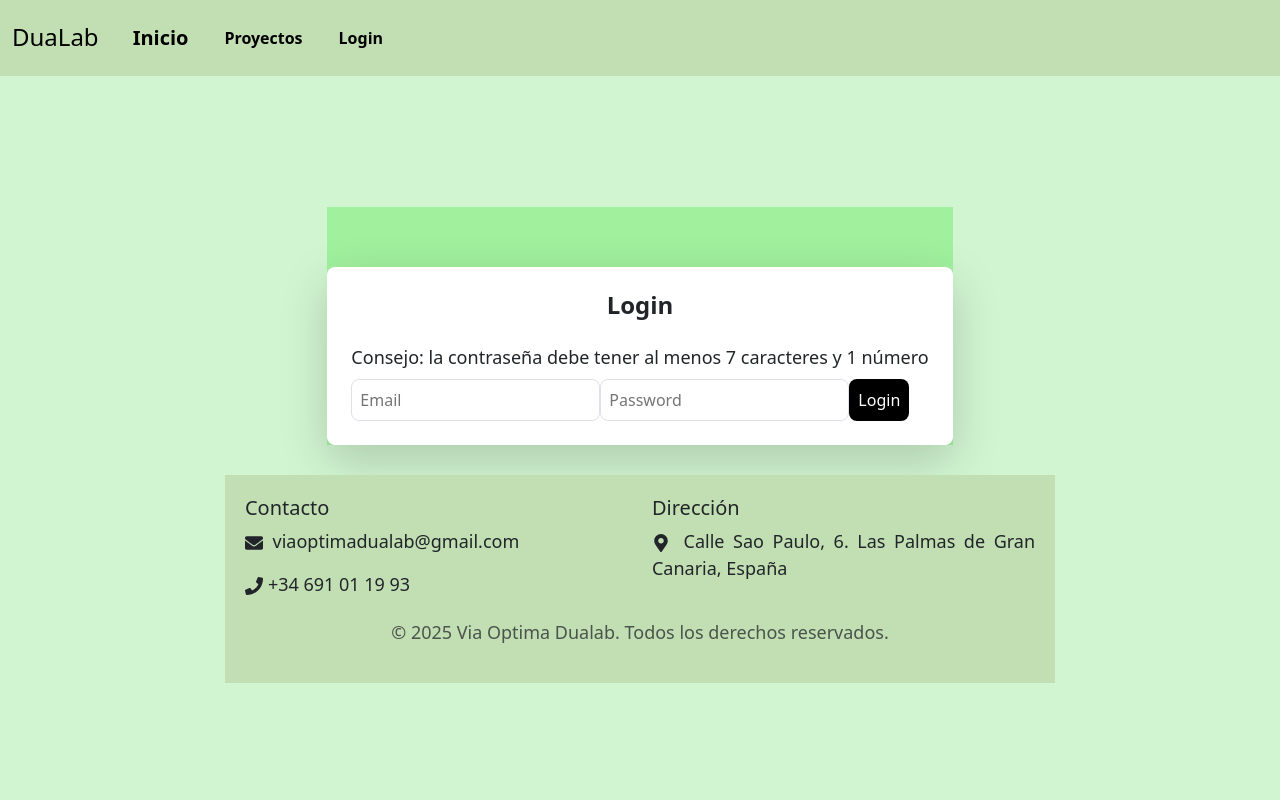
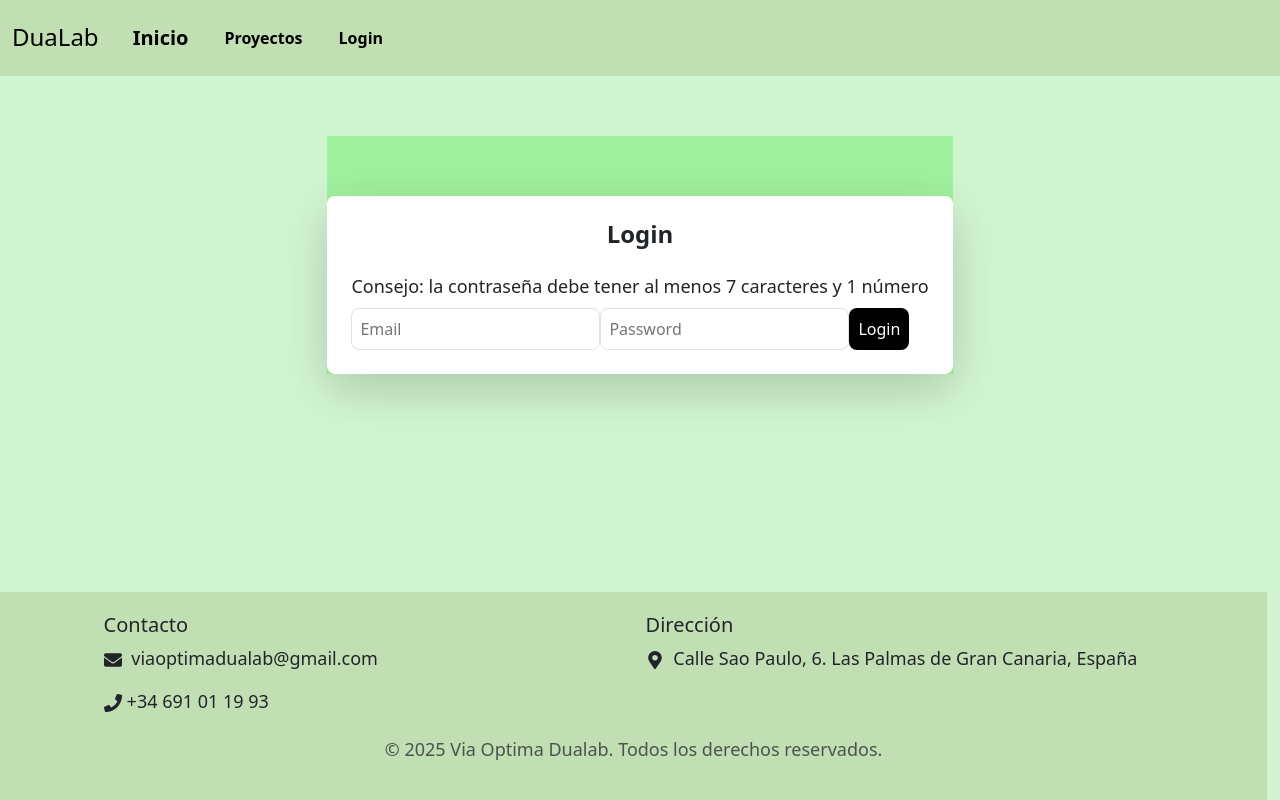
Before and after one commit to ray0479/DuaLab, a React (Vite) app: page /login in a window 1280 px wide. Built offline with nearby package versions, Linux system fonts and the light colour scheme.

Commit message:
footer posicionado

```diff
--- a/src/styles/Footer.css
+++ b/src/styles/Footer.css
@@ -1,9 +1,3 @@
-/*footer {
-  bottom: 0;
-  width: 100%;
-  background-color: #c2deb3;
-}*/
-
 /* Eliminar márgenes adicionales en las columnas */
 .footer .row .col-md-6 {
   margin-bottom: 0 !important;  /* Elimina el margen inferior */
@@ -21,35 +15,39 @@
 
 /* Asegurarse de que el mensaje de copyright esté siempre al final */
 .footer {
-  position:relative;
+  position: absolute; /* Fija el footer en la parte inferior */
   bottom: 0;
-
+  left: 0;
+  width: 99vw; /* Asegura que ocupe todo el ancho */
   background-color: #c2deb3;
   text-align: center;
   display: flex;
   flex-direction: column;
-  align-items: center; /* Centra el contenido horizontalmente */
-  justify-content: center; /* Centra el contenido verticalmente */
+  align-items: center;
+  justify-content: center;
+  padding: 8px 0;
+  height: auto;
+}
 
-  width: 100%;
-  max-width: 1200px;
-  height: auto;
-  padding: 8px 0;
-  margin: 0 auto;
+/* Asegurar que el body sea lo suficientemente alto */
+body {
+  position: relative;
+  margin: 0;
+  padding-bottom: 350px; /* Espacio reservado para el footer */
+}
+
+/* Ajustar el contenido para que no lo tape el footer */
+.main-content {
+  padding-bottom: 80px; /* Ajusta según el tamaño del footer */
 }
 
 .containers {
-  display: flex;
-  flex-direction: column;
-  justify-content: center;
-  align-items: center; /* Asegura que todo esté centrado */
-
-  width: 100%;
-  max-width: 1100px;
+  width: 100%;  /* Se expande con el footer */
+  max-width: 1100px; /* Puedes eliminar esta línea si quieres que sea completamente ancho */
   padding: 5px 20px;
 }
 
 .text-muted {
   text-align: center;
-  margin-top: 5px; /* Ajusta el margen superior */
+  margin-top: 5px;
 }
```
Also changed, not shown: src/styles/App.css (line endings or trailing spaces).
